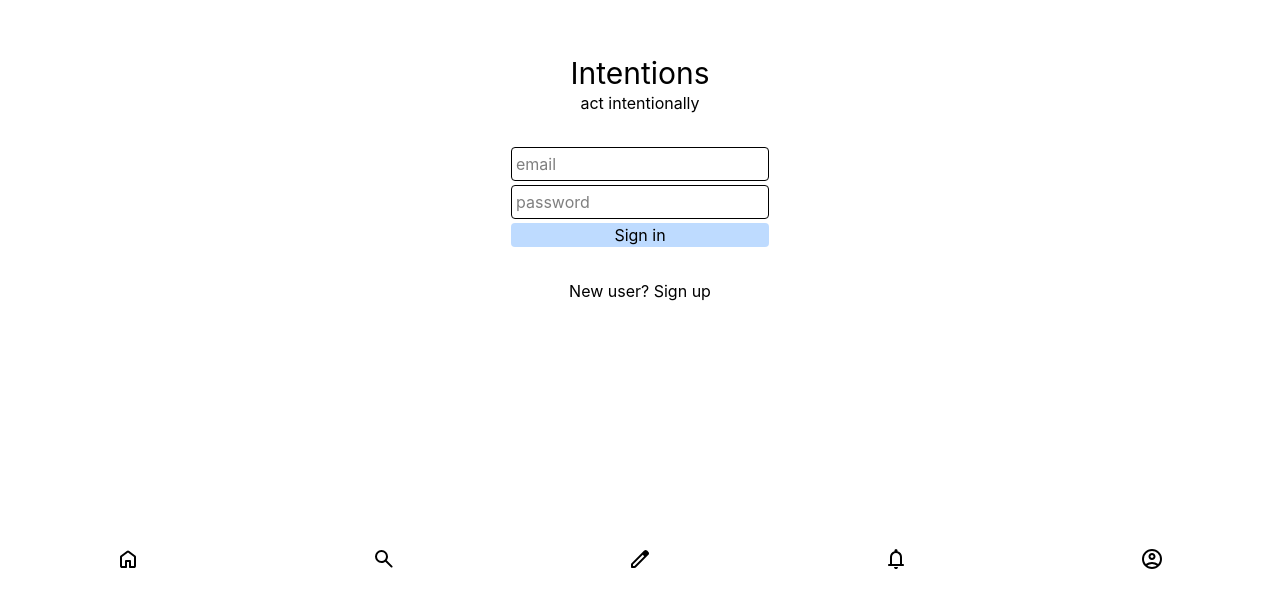
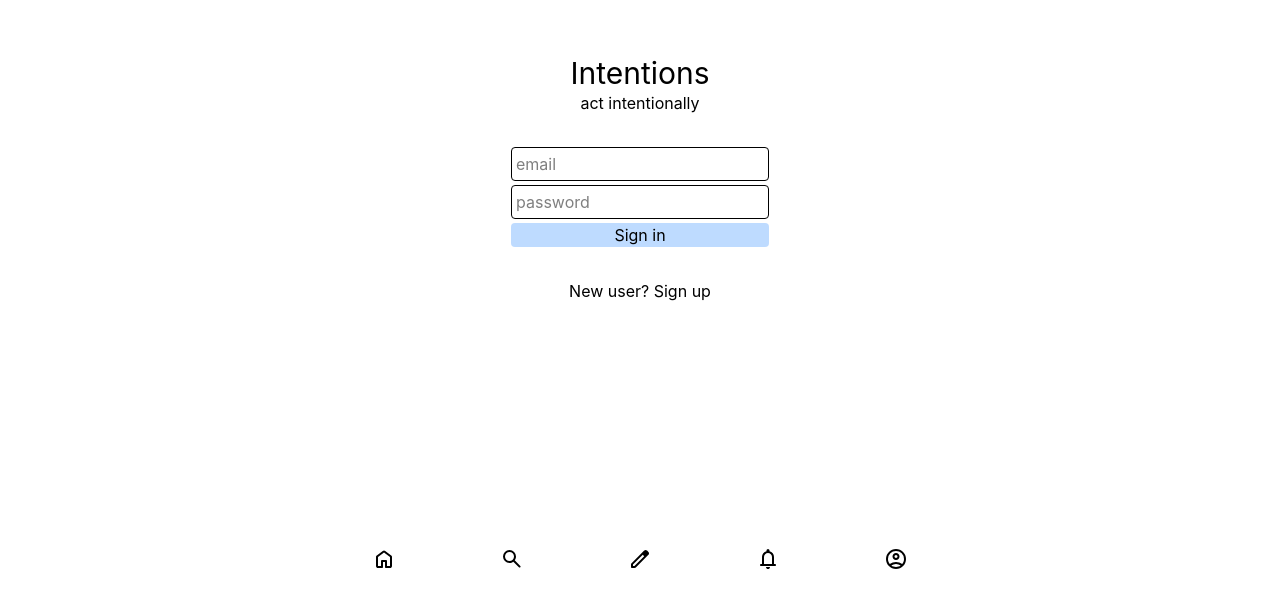
Before and after one commit to sventi555/intentions-web, a React (Vite) app in the folder apps/client/: page /sign-in in a window 1280 px wide. Shown: the part 221-828 px from the top of the page. Built offline with nearby package versions, Linux system fonts and the light colour scheme; no server answers.

Commit message:
correct image placement everywhere

```diff
--- a/apps/client/src/app.tsx
+++ b/apps/client/src/app.tsx
@@ -13,7 +13,7 @@ import { SignUp } from './pages/sign-up';
 
 const App: React.FC = () => {
   return (
-    <>
+    <div className="mx-auto max-w-[640px]">
       <div className="box-border flex min-h-screen flex-col pb-[40px]">
         <Route path="/">
           <AuthProtected>
@@ -57,9 +57,8 @@ const App: React.FC = () => {
           <SignUp />
         </Route>
       </div>
-
       <TabBar />
-    </>
+    </div>
   );
 };
 
--- a/apps/client/src/components/display-pic.tsx
+++ b/apps/client/src/components/display-pic.tsx
@@ -13,7 +13,7 @@ export const DisplayPic: React.FC<DisplayPicProps> = (props) => {
     <img
       src={dpUrl ?? placeholder}
       style={{ width: props.size, height: props.size }}
-      className="rounded-full border"
+      className="rounded-full border object-cover"
     />
   );
 };
--- a/apps/client/src/components/tab-bar.tsx
+++ b/apps/client/src/components/tab-bar.tsx
@@ -7,7 +7,7 @@ export const TabBar: React.FC = () => {
   const { authUser } = useAuthState();
 
   return (
-    <nav className="fixed bottom-0 flex w-full">
+    <nav className="fixed bottom-0 flex w-full max-w-[640px]">
       <TabButton href="/">
         <Home />
       </TabButton>
--- a/apps/client/src/pages/create-post.tsx
+++ b/apps/client/src/pages/create-post.tsx
@@ -73,7 +73,7 @@ export const CreatePost: React.FC = () => {
         </button>
       ) : (
         <div className="relative">
-          <img src={imageDataUrl} />
+          <img src={imageDataUrl} className="w-full" />
           <button
             onClick={() => filePickerRef.current?.click()}
             className="absolute right-2 bottom-2 left-2 rounded-sm bg-black/50 p-1 text-white"
```
Also changed, not shown: 1 other file (tests, documents, lock files or other folders).
